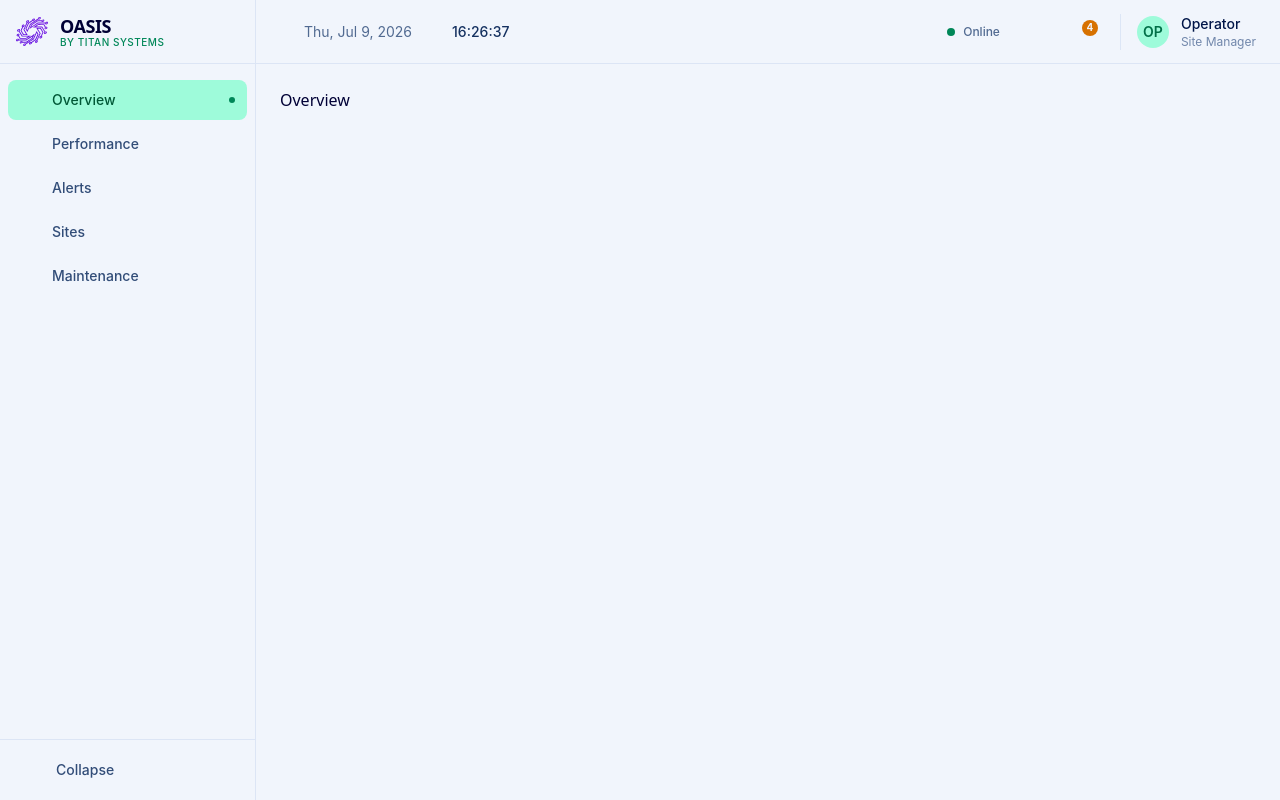
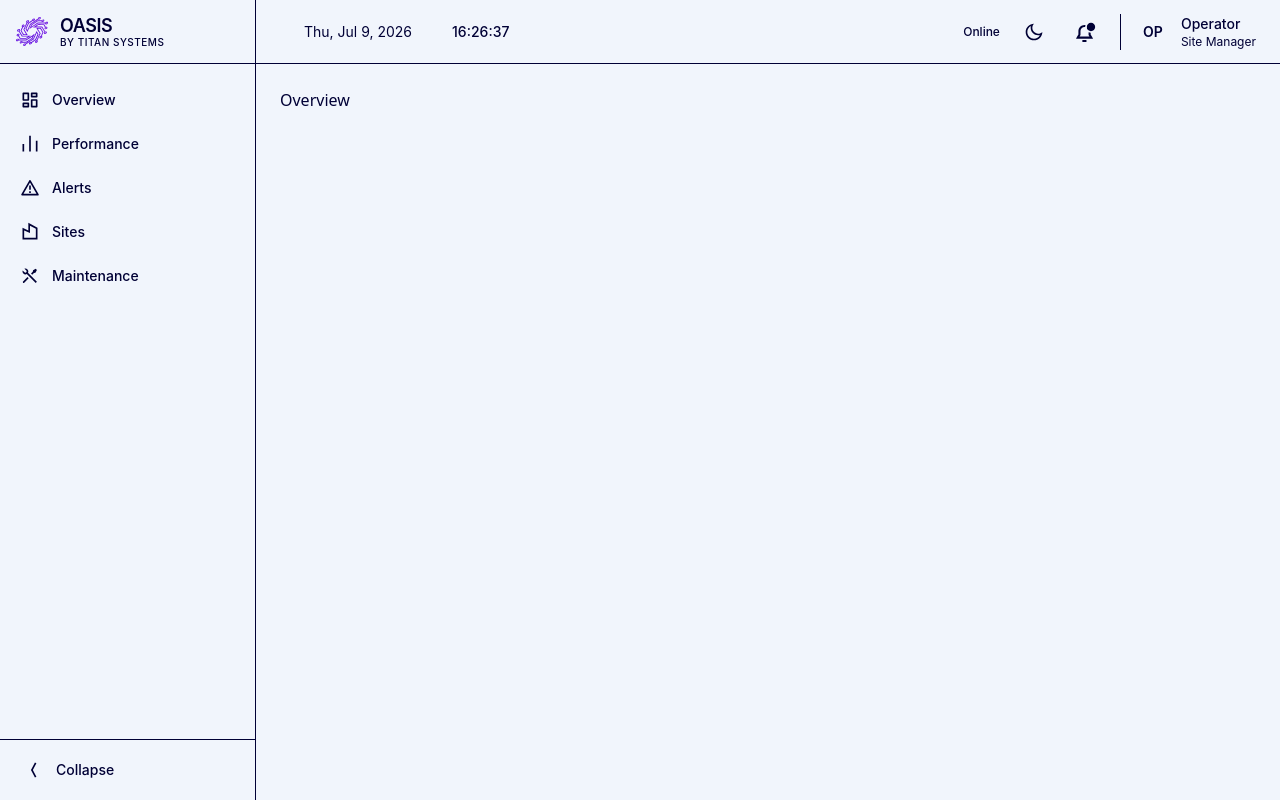
Before and after one commit to aayan1010/OASIS-Project, a Next.js app in the folder oasis_frontend/: page / in a window 1280 px wide. Built offline with nearby package versions, Linux system fonts and the light colour scheme.

Commit message:
Add SVG icons for header and sidebar and make test and icons visible in dark mode.

```diff
--- a/oasis_frontend/app/components/feature/Header.tsx
+++ b/oasis_frontend/app/components/feature/Header.tsx
@@ -92,7 +92,15 @@ export default function Header() {
           className="w-9 h-9 flex items-center justify-center rounded-lg text-foreground-500 hover:bg-background-100 hover:text-foreground-700 transition-colors"
           title={dark ? "Switch to light mode" : "Switch to dark mode"}
         >
-          <i className={`${dark ? "ri-sun-line" : "ri-moon-line"} text-base`}></i>
+          {dark ? (
+            <svg xmlns="http://www.w3.org/2000/svg" viewBox="0 0 24 24" fill="currentColor" className="w-5 h-5">
+              <path d="M12 18C8.68629 18 6 15.3137 6 12C6 8.68629 8.68629 6 12 6C15.3137 6 18 8.68629 18 12C18 15.3137 15.3137 18 12 18ZM12 16C14.2091 16 16 14.2091 16 12C16 9.79086 14.2091 8 12 8C9.79086 8 8 9.79086 8 12C8 14.2091 9.79086 16 12 16ZM11 1H13V4H11V1ZM11 20H13V23H11V20ZM3.51472 4.92893L4.92893 3.51472L7.05025 5.63604L5.63604 7.05025L3.51472 4.92893ZM16.9497 18.364L18.364 16.9497L20.4853 19.0711L19.0711 20.4853L16.9497 18.364ZM19.0711 3.51472L20.4853 4.92893L18.364 7.05025L16.9497 5.63604L19.0711 3.51472ZM5.63604 16.9497L7.05025 18.364L4.92893 20.4853L3.51472 19.0711L5.63604 16.9497ZM23 11V13H20V11H23ZM4 11V13H1V11H4Z"/>
+            </svg>
+          ) : (
+            <svg xmlns="http://www.w3.org/2000/svg" viewBox="0 0 24 24" fill="currentColor" className="w-5 h-5">
+              <path d="M10 7C10 10.866 13.134 14 17 14C18.9584 14 20.729 13.1957 21.9995 11.8995C22 11.933 22 11.9665 22 12C22 17.5228 17.5228 22 12 22C6.47715 22 2 17.5228 2 12C2 6.47715 6.47715 2 12 2C12.0335 2 12.067 2 12.1005 2.00049C10.8043 3.27098 10 5.04157 10 7ZM4 12C4 16.4183 7.58172 20 12 20C15.0583 20 17.7158 18.2839 19.062 15.7621C18.3945 15.9187 17.7035 16 17 16C12.0294 16 8 11.9706 8 7C8 6.29648 8.08133 5.60547 8.2379 4.938C5.71611 6.28423 4 8.9417 4 12Z"/>
+            </svg>
+          )}
         </button>
 
         <div className="relative">
@@ -100,7 +108,9 @@ export default function Header() {
             onClick={() => setShowNotifications(!showNotifications)}
             className="relative w-9 h-9 flex items-center justify-center rounded-lg text-foreground-500 hover:bg-background-100 hover:text-foreground-700 transition-colors"
           >
-            <i className="ri-notification-3-line text-base"></i>
+            <svg xmlns="http://www.w3.org/2000/svg" viewBox="0 0 24 24" fill="currentColor" className="w-5 h-5">
+              <path d="M12.5557 24H7.66699v-2.5h4.88871zM10.2314 3.5c0.4058 0.00001 0.8037 0.03422 1.1915 0.09766C11.1491 4.34686 11 5.15603 11 6c0 0.02053 0.0008 0.04103 0.001 0.06152 -0.2507 -0.04024 -0.5077 -0.06151 -0.7696 -0.06152 -2.67255 0 -4.84859 2.17748 -4.84859 4.875v4.7051l-0.16308 0.2871L4.29297 17.5H16.1689l-0.9267 -1.6328 -0.1621 -0.2871v-3.2188c0.7687 0.3535 1.6116 0.5725 2.5 0.625v1.9336l1.8232 3.2129L20.4629 20H0l1.05957 -1.8672 1.82324 -3.2129V10.875c0 -4.06797 3.28509 -7.375 7.34859 -7.375M18 1c2.7614 0 5 2.23858 5 5s-2.2386 5 -5 5 -5 -2.23858 -5 -5 2.2386 -5 5 -5" strokeWidth="1"/>
+            </svg>
             {activeAlerts.length > 0 && (
               <span className="absolute top-1.5 right-1.5 w-4 h-4 flex items-center justify-center bg-accent-500 text-background-50 text-[10px] font-bold rounded-full">
                 {activeAlerts.length}
@@ -130,7 +140,7 @@ export default function Header() {
                       className="flex items-start gap-3 px-4 py-3 hover:bg-background-100 transition-colors border-b border-background-100 last:border-b-0"
                     >
                       <div
-                        className={`w-2 h-2 mt-1.5 rounded-full flex-shrink-0 ${
+                        className={`w-2 h-2 mt-1.5 rounded-full shrink-0 ${
                           alert.severity === "high"
                             ? "bg-accent-500"
                             : alert.severity === "medium"
@@ -152,7 +162,7 @@ export default function Header() {
                         </div>
                       </div>
                       <span
-                        className={`text-[10px] font-medium px-2 py-0.5 rounded-full flex-shrink-0 ${
+                        className={`text-[10px] font-medium px-2 py-0.5 rounded-full shrink-0 ${
                           alert.status === "active"
                             ? "bg-accent-100 text-accent-700"
                             : "bg-background-200 text-foreground-500"
--- a/oasis_frontend/app/components/feature/Sidebar.tsx
+++ b/oasis_frontend/app/components/feature/Sidebar.tsx
@@ -6,6 +6,34 @@ import Image from "next/image";
 import { navigationItems } from "../../mocks/dashboard";
 import { useState } from "react";
 import OASISLOGOPURPLE from "../../../public/OASISLOGOPURPLE.svg";
+
+const iconMap: Record<string, React.ReactNode> = {
+  home: (
+    <svg xmlns="http://www.w3.org/2000/svg" viewBox="0 0 24 24" fill="currentColor" className="w-5 h-5">
+      <path d="M14 21C13.4477 21 13 20.5523 13 20V12C13 11.4477 13.4477 11 14 11H20C20.5523 11 21 11.4477 21 12V20C21 20.5523 20.5523 21 20 21H14ZM4 13C3.44772 13 3 12.5523 3 12V4C3 3.44772 3.44772 3 4 3H10C10.5523 3 11 3.44772 11 4V12C11 12.5523 10.5523 13 10 13H4ZM9 11V5H5V11H9ZM4 21C3.44772 21 3 20.5523 3 20V16C3 15.4477 3.44772 15 4 15H10C10.5523 15 11 15.4477 11 16V20C11 20.5523 10.5523 21 10 21H4ZM5 19H9V17H5V19ZM15 19H19V13H15V19ZM13 4C13 3.44772 13.4477 3 14 3H20C20.5523 3 21 3.44772 21 4V8C21 8.55228 20.5523 9 20 9H14C13.4477 9 13 8.55228 13 8V4ZM15 5V7H19V5H15Z"/>
+    </svg>
+  ),
+  performance: (
+    <svg xmlns="http://www.w3.org/2000/svg" viewBox="0 0 24 24" fill="currentColor" className="w-5 h-5">
+      <path d="M3 12H5V21H3V12ZM19 8H21V21H19V8ZM11 2H13V21H11V2Z"/>
+    </svg>
+  ),
+  alerts: (
+    <svg xmlns="http://www.w3.org/2000/svg" viewBox="0 0 24 24" fill="currentColor" className="w-5 h-5">
+      <path d="M12.8659 3.00017L22.3922 19.5002C22.6684 19.9785 22.5045 20.5901 22.0262 20.8662C21.8742 20.954 21.7017 21.0002 21.5262 21.0002H2.47363C1.92135 21.0002 1.47363 20.5525 1.47363 20.0002C1.47363 19.8246 1.51984 19.6522 1.60761 19.5002L11.1339 3.00017C11.41 2.52187 12.0216 2.358 12.4999 2.63414C12.6519 2.72191 12.7782 2.84815 12.8659 3.00017ZM4.20568 19.0002H19.7941L11.9999 5.50017L4.20568 19.0002ZM10.9999 16.0002H12.9999V18.0002H10.9999V16.0002ZM10.9999 9.00017H12.9999V14.0002H10.9999V9.00017Z"/>
+    </svg>
+  ),
+  sites: (
+    <svg xmlns="http://www.w3.org/2000/svg" viewBox="0 0 24 24" fill="currentColor" className="w-5 h-5">
+      <path d="M10 10.1111V1L21 7V21H3V7L10 10.1111ZM12 4.36908V13.1886L5 10.0775V19H19V8.18727L12 4.36908Z"/>
+    </svg>
+  ),
+  maintenance: (
+    <svg xmlns="http://www.w3.org/2000/svg" viewBox="0 0 24 24" fill="currentColor" className="w-5 h-5">
+      <path d="M5.32943 3.27158C6.56252 2.8332 7.9923 3.10749 8.97927 4.09446C10.1002 5.21537 10.3019 6.90741 9.5843 8.23385L20.293 18.9437L18.8788 20.3579L8.16982 9.64875C6.84325 10.3669 5.15069 10.1654 4.02952 9.04421C3.04227 8.05696 2.7681 6.62665 3.20701 5.39332L5.44373 7.63C6.02952 8.21578 6.97927 8.21578 7.56505 7.63C8.15084 7.04421 8.15084 6.09446 7.56505 5.50868L5.32943 3.27158ZM15.6968 5.15512L18.8788 3.38736L20.293 4.80157L18.5252 7.98355L16.7574 8.3371L14.6361 10.4584L13.2219 9.04421L15.3432 6.92289L15.6968 5.15512ZM8.97927 13.2868L10.3935 14.7011L5.09018 20.0044C4.69966 20.3949 4.06649 20.3949 3.67597 20.0044C3.31334 19.6417 3.28744 19.0699 3.59826 18.6774L3.67597 18.5902L8.97927 13.2868Z"/>
+    </svg>
+  ),
+};
 
 export default function Sidebar() {
   const pathname = usePathname();
@@ -22,6 +50,8 @@ export default function Sidebar() {
           <Image
             src={OASISLOGOPURPLE}
             alt="OASIS Logo"
+            width={40}
+            height={40}
             className={`object-contain transition-all duration-300 ${collapsed ? "w-10 h-10" : "w-8 h-8"}`}
           />
         </div>
@@ -52,8 +82,8 @@ export default function Sidebar() {
                   }`}
                   title={collapsed ? item.label : undefined}
                 >
-                  <div className="w-5 h-5 flex items-center justify-center flex-shrink-0">
-                    <i className={`${item.icon} text-base`}></i>
+                  <div className="w-5 h-5 flex items-center justify-center shrink-0">
+                    {iconMap[item.id]}
                   </div>
                   {!collapsed && <span>{item.label}</span>}
                   {isActive && !collapsed && (
@@ -72,9 +102,15 @@ export default function Sidebar() {
           className="flex items-center gap-3 px-3 py-2 w-full rounded-lg text-sm font-medium text-foreground-600 hover:bg-background-100 hover:text-foreground-900 transition-colors"
         >
           <div className="w-5 h-5 flex items-center justify-center flex-shrink-0">
-            <i
-              className={`${collapsed ? "ri-arrow-right-s-line" : "ri-arrow-left-s-line"} text-base`}
-            ></i>
+            {collapsed ? (
+              <svg xmlns="http://www.w3.org/2000/svg" viewBox="0 0 24 24" fill="currentColor" className="w-5 h-5">
+                <path d="M15.6315 12L10.8838 3.03212L9.11622 3.9679L13.3685 12L9.11622 20.0321L10.8838 20.9679L15.6315 12Z"/>
+              </svg>
+            ) : (
+              <svg xmlns="http://www.w3.org/2000/svg" viewBox="0 0 24 24" fill="currentColor" className="w-5 h-5">
+                <path d="M8.3685 12L13.1162 3.03212L14.8838 3.9679L10.6315 12L14.8838 20.0321L13.1162 20.9679L8.3685 12Z"/>
+              </svg>
+            )}
           </div>
           {!collapsed && <span>Collapse</span>}
         </button>
--- a/oasis_frontend/app/globals.css
+++ b/oasis_frontend/app/globals.css
@@ -115,83 +115,17 @@
   --secondary-900: 0.88 0.04 250;
   --secondary-950: 0.94 0.03 250;
 
-  --foreground-50: 0.96 0.02 260;
-  --foreground-100: 0.90 0.03 260;
-  --foreground-200: 0.82 0.04 260;
-  --foreground-300: 0.72 0.05 260;
-  --foreground-400: 0.62 0.06 260;
+  --foreground-50: 0.08 0.02 260;
+  --foreground-100: 0.14 0.03 260;
+  --foreground-200: 0.22 0.04 260;
+  --foreground-300: 0.32 0.05 260;
+  --foreground-400: 0.42 0.06 260;
   --foreground-500: 0.52 0.07 260;
-  --foreground-600: 0.42 0.08 260;
-  --foreground-700: 0.32 0.09 260;
-  --foreground-800: 0.22 0.10 260;
-  --foreground-900: 0.14 0.11 260;
-  --foreground-950: 0.08 0.12 260;
-}
-
-@theme inline {
-  --font-body: var(--font-body);
-  --font-heading: var(--font-heading);
-  --font-label: var(--font-label);
-
-  --color-background-50: oklch(var(--background-50));
-  --color-background-100: oklch(var(--background-100));
-  --color-background-200: oklch(var(--background-200));
-  --color-background-300: oklch(var(--background-300));
-  --color-background-400: oklch(var(--background-400));
-  --color-background-500: oklch(var(--background-500));
-  --color-background-600: oklch(var(--background-600));
-  --color-background-700: oklch(var(--background-700));
-  --color-background-800: oklch(var(--background-800));
-  --color-background-900: oklch(var(--background-900));
-  --color-background-950: oklch(var(--background-950));
-
-  --color-primary-50: oklch(var(--primary-50));
-  --color-primary-100: oklch(var(--primary-100));
-  --color-primary-200: oklch(var(--primary-200));
-  --color-primary-300: oklch(var(--primary-300));
-  --color-primary-400: oklch(var(--primary-400));
-  --color-primary-500: oklch(var(--primary-500));
-  --color-primary-600: oklch(var(--primary-600));
-  --color-primary-700: oklch(var(--primary-700));
-  --color-primary-800: oklch(var(--primary-800));
-  --color-primary-900: oklch(var(--primary-900));
-  --color-primary-950: oklch(var(--primary-950));
-
-  --color-accent-50: oklch(var(--accent-50));
-  --color-accent-100: oklch(var(--accent-100));
-  --color-accent-200: oklch(var(--accent-200));
-  --color-accent-300: oklch(var(--accent-300));
-  --color-accent-400: oklch(var(--accent-400));
-  --color-accent-500: oklch(var(--accent-500));
-  --color-accent-600: oklch(var(--accent-600));
-  --color-accent-700: oklch(var(--accent-700));
-  --color-accent-800: oklch(var(--accent-800));
-  --color-accent-900: oklch(var(--accent-900));
-  --color-accent-950: oklch(var(--accent-950));
-
-  --color-secondary-50: oklch(var(--secondary-50));
-  --color-secondary-100: oklch(var(--secondary-100));
-  --color-secondary-200: oklch(var(--secondary-200));
-  --color-secondary-300: oklch(var(--secondary-300));
-  --color-secondary-400: oklch(var(--secondary-400));
-  --color-secondary-500: oklch(var(--secondary-500));
-  --color-secondary-600: oklch(var(--secondary-600));
-  --color-secondary-700: oklch(var(--secondary-700));
-  --color-secondary-800: oklch(var(--secondary-800));
-  --color-secondary-900: oklch(var(--secondary-900));
-  --color-secondary-950: oklch(var(--secondary-950));
-
-  --color-foreground-50: oklch(var(--foreground-50));
-  --color-foreground-100: oklch(var(--foreground-100));
-  --color-foreground-200: oklch(var(--foreground-200));
-  --color-foreground-300: oklch(var(--foreground-300));
-  --color-foreground-400: oklch(var(--foreground-400));
-  --color-foreground-500: oklch(var(--foreground-500));
-  --color-foreground-600: oklch(var(--foreground-600));
-  --color-foreground-700: oklch(var(--foreground-700));
-  --color-foreground-800: oklch(var(--foreground-800));
-  --color-foreground-900: oklch(var(--foreground-900));
-  --color-foreground-950: oklch(var(--foreground-950));
+  --foreground-600: 0.62 0.08 260;
+  --foreground-700: 0.72 0.09 260;
+  --foreground-800: 0.82 0.10 260;
+  --foreground-900: 0.90 0.11 260;
+  --foreground-950: 0.96 0.12 260;
 }
 
 @layer base {
```
